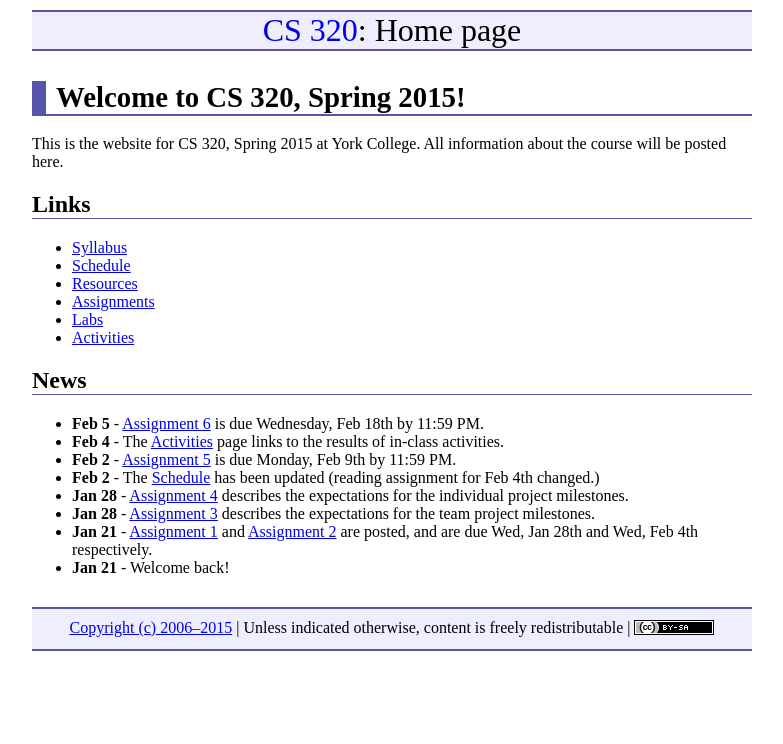
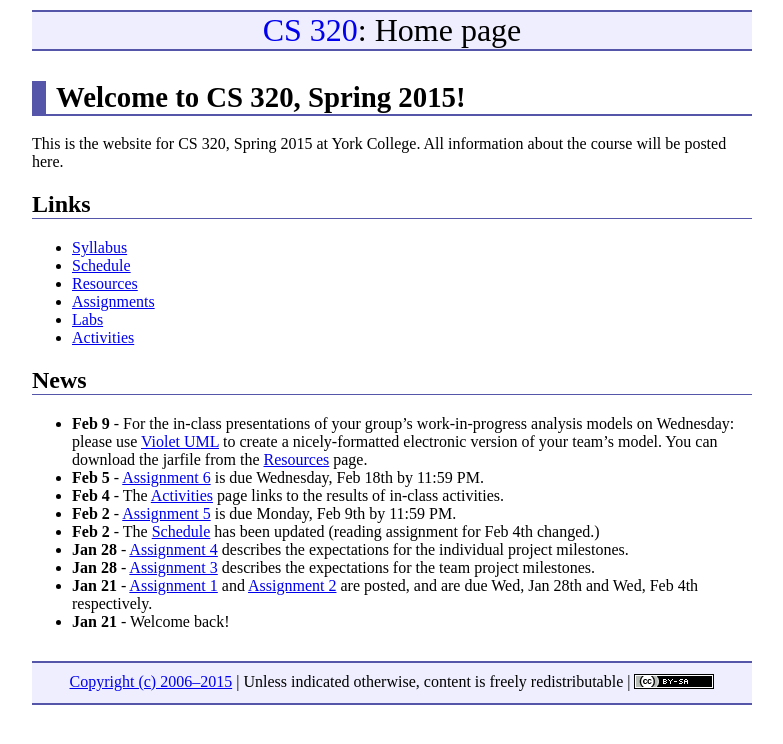
Before and after one commit to ycpcs/cs320-spring2016, a Jekyll site: the page built from index.md, in a window 1280 px wide. Shown: the top 744 px of the page, without its empty margins (248-1031 px from the left). Built offline with Jekyll 4.4.1, drawn with Linux system fonts in a browser that asks for light colours; Markdown is read by kramdown in place of the engine named in the settings.

Commit message:
note about presentations on Wednesday

```diff
--- a/index.md
+++ b/index.md
@@ -19,6 +19,7 @@ All information about the course will be posted here.
 
 ## News
 
+* **Feb 9** - For the in-class presentations of your group's work-in-progress analysis models on Wednesday: please use [Violet UML](http://alexdp.free.fr/violetumleditor/page.php) to create a nicely-formatted electronic version of your team's model.  You can download the jarfile from the [Resources](resources/index.html) page.
 * **Feb 5** - [Assignment 6](assign/assign06.html) is due Wednesday, Feb 18th by 11:59 PM.
 * **Feb 4** - The [Activities](activities.html) page links to the results of in-class activities.
 * **Feb 2** - [Assignment 5](assign/assign05.html) is due Monday, Feb 9th by 11:59 PM.
```
